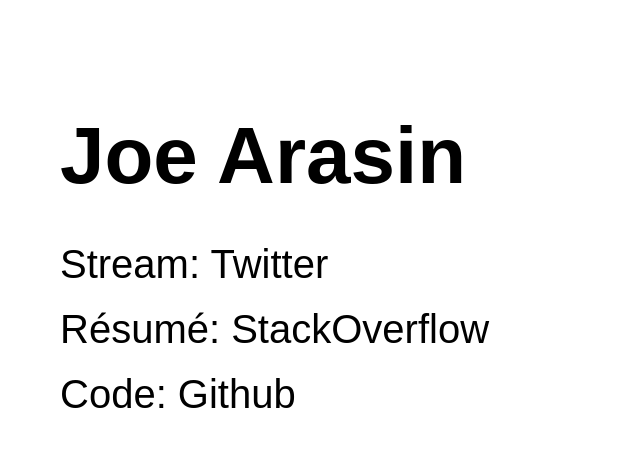
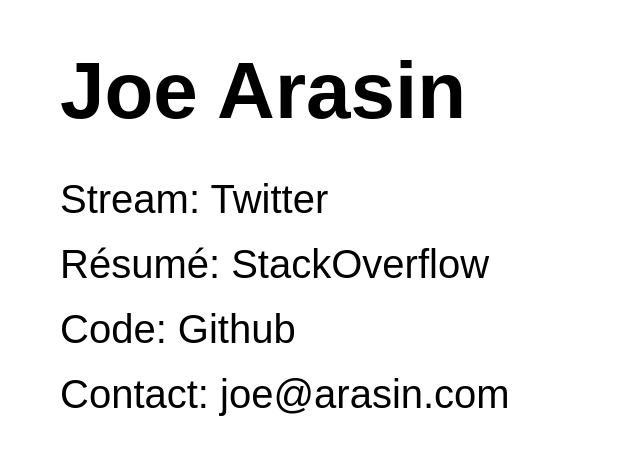
Before and after one commit to joearasin/joearasin.github.io, a plain HTML site: page index.html in a window 1280 px wide. Shown: the part 323-778 px from the top of the page, without its empty margins (0-640 px from the left). Drawn offline with Linux system fonts and the light colour scheme.

Commit message:
Added e-mail address... bring on the spam

```diff
--- a/index.html
+++ b/index.html
@@ -29,11 +29,11 @@ try{Typekit.load();}catch(e){}
     h1 {
       margin-top: 0;
       margin-bottom: 40px;
-      font-family: "poster-1","poster-2",sans-serif;
+      font-family: "HVD Poster Clean", "poster-1","poster-2",sans-serif;
       font-size: 80px;
     }
     li {
-      font-family: "poster-1","poster-2",sans-serif;
+      font-family: "HVD Poster Clean", "poster-1","poster-2",sans-serif;
       font-size: 40px;
       list-style-type: none;
       margin: 0 0 20px 0;
@@ -57,5 +57,7 @@ try{Typekit.load();}catch(e){}
       <li><a href="http://careers.stackoverflow.com/joearasin">Résumé: StackOverflow</a>
 
       <li><a href="http://github.com/joearasin">Code: Github</a>
+
+      <li><a href="mailto:joe@arasin.com">Contact: joe@arasin.com</a></li>
     </ul>
   </div>
```
